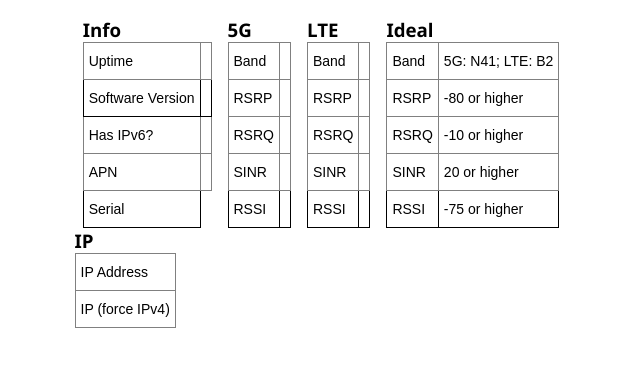
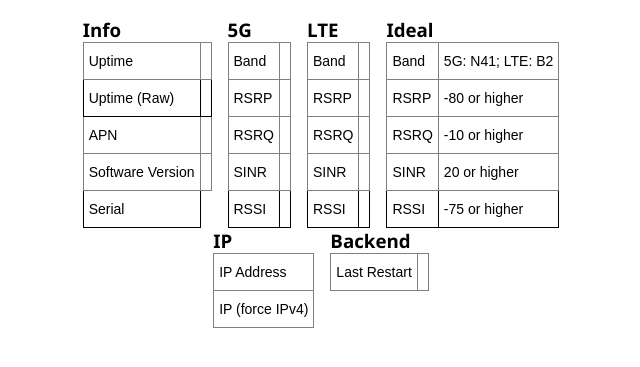
Before and after one commit to Enstrayed/hintviewer, a plain HTML site: page frontend/index.html in a window 1280 px wide. Shown: the part 269-636 px from the top of the page, without its empty margins (319-959 px from the left). Drawn offline with Linux system fonts and the light colour scheme; no server answers.

Commit message:
prepare backend (owo)

```diff
--- /dev/null
+++ b/backend/package.json
@@ -0,0 +1,5 @@
+{
+  "dependencies": {
+    "express": "^4.18.2"
+  }
+}
--- a/frontend/index.html
+++ b/frontend/index.html
@@ -25,19 +25,19 @@
                         <tbody>
                             <tr>
                                 <td class="tg-0pky">Uptime</td>
-                                <td class="tg-0pky" id="uptime"></td>
+                                <td class="tg-0pky" id="uptimeformatted"></td>
                             </tr>
                             <tr>
-                                <td class="tg-0lax">Software Version</td>
-                                <td class="tg-0lax" id="softwareversion"></td>
-                            </tr>
-                            <tr>
-                                <td class="tg-0pky">Has IPv6?</td>
-                                <td class="tg-0pky" id="hasipv6"></td>
+                                <td class="tg-0lax">Uptime (Raw)</td>
+                                <td class="tg-0lax" id="uptime"></td>
                             </tr>
                             <tr>
                                 <td class="tg-0pky">APN</td>
                                 <td class="tg-0pky" id="apn"></td>
+                            </tr>
+                            <tr>
+                                <td class="tg-0pky">Software Version</td>
+                                <td class="tg-0pky" id="softwareversion"></td>
                             </tr>
                             <tr>
                                 <td class="tg-0lax">Serial</td>
@@ -131,8 +131,8 @@
                     </table>
                 </div>
             </div>
-            <div>
-                <div>
+            <div class="horizontallyalignthisshit">
+                <div class="paddingright1em">
                     <h3 class="nomargin">IP</h3>
                     <table class="tg">
                         <tbody>
@@ -147,6 +147,17 @@
                         </tbody>
                     </table>
                 </div>
+                <div>
+                    <h3 class="nomargin">Backend</h3>
+                    <table class="tg">
+                        <tbody>
+                            <tr>
+                                <td class="tg-0pky">Last Restart</td>
+                                <td class="tg-0pky" id="lastrestart"></td>
+                            </tr>
+                        </tbody>
+                    </table>
+                </div>
             </div>
         </div>
     </div>
--- a/frontend/main.js
+++ b/frontend/main.js
@@ -13,7 +13,6 @@ async function getJsonFromWtfip(ver) {
 function reloadButton() {
     getJsonFromGateway().then(json => {
         const fieldBindings = {
-            "hasipv6": json.signal.generic.hasIPv6,
             "apn": json.signal.generic.apn,
             "uptime": json.time.upTime,
             "softwareversion": json.device.softwareVersion,
```
Also changed, not shown: backend/index.js (added), 2 other files.
